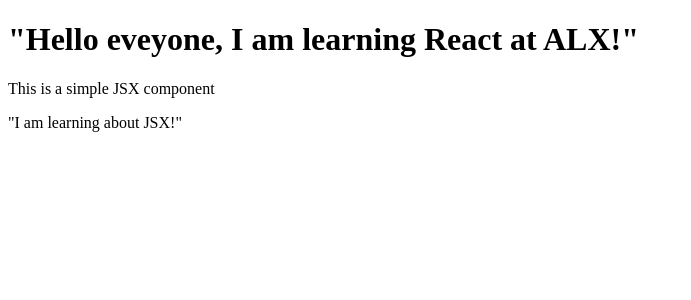
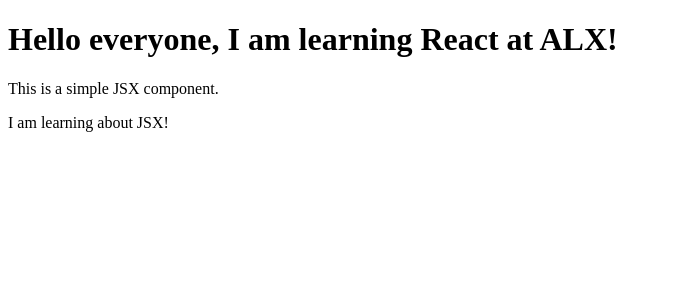
Before and after one commit to Eyu-dreamer/alx-fe-reactjs, a React (Vite) app in the folder alx-react-app/: page / in a window 1280 px wide. Shown: the top 300 px of the page, without its empty margins (0-691 px from the left). Built offline with nearby package versions, Linux system fonts and the light colour scheme.

Commit message:
One Love

```diff
--- a/alx-react-app/src/App.jsx
+++ b/alx-react-app/src/App.jsx
@@ -1,6 +1,11 @@
 import React from "react";
 import WelcomeMessage from "./components/WelcomeMessage";
 function App() {
-  return <WelcomeMessage />;
+  return (
+    <div>
+      <WelcomeMessage />
+    </div>
+  );
 }
+
 export default App;
--- a/alx-react-app/src/components/WelcomeMessage.jsx
+++ b/alx-react-app/src/components/WelcomeMessage.jsx
@@ -1,12 +1,12 @@
 import react from "react";
-
 function WelcomeMessage() {
   return (
     <div>
-      <h1>"Hello eveyone, I am learning React at ALX!" </h1>{" "}
-      <p>This is a simple JSX component</p>
-      <p> "I am learning about JSX!"</p>
+      <h1>Hello everyone, I am learning React at ALX!</h1>
+      <p>This is a simple JSX component.</p>
+      <p>I am learning about JSX!</p>
     </div>
   );
 }
+
 export default WelcomeMessage;
```
